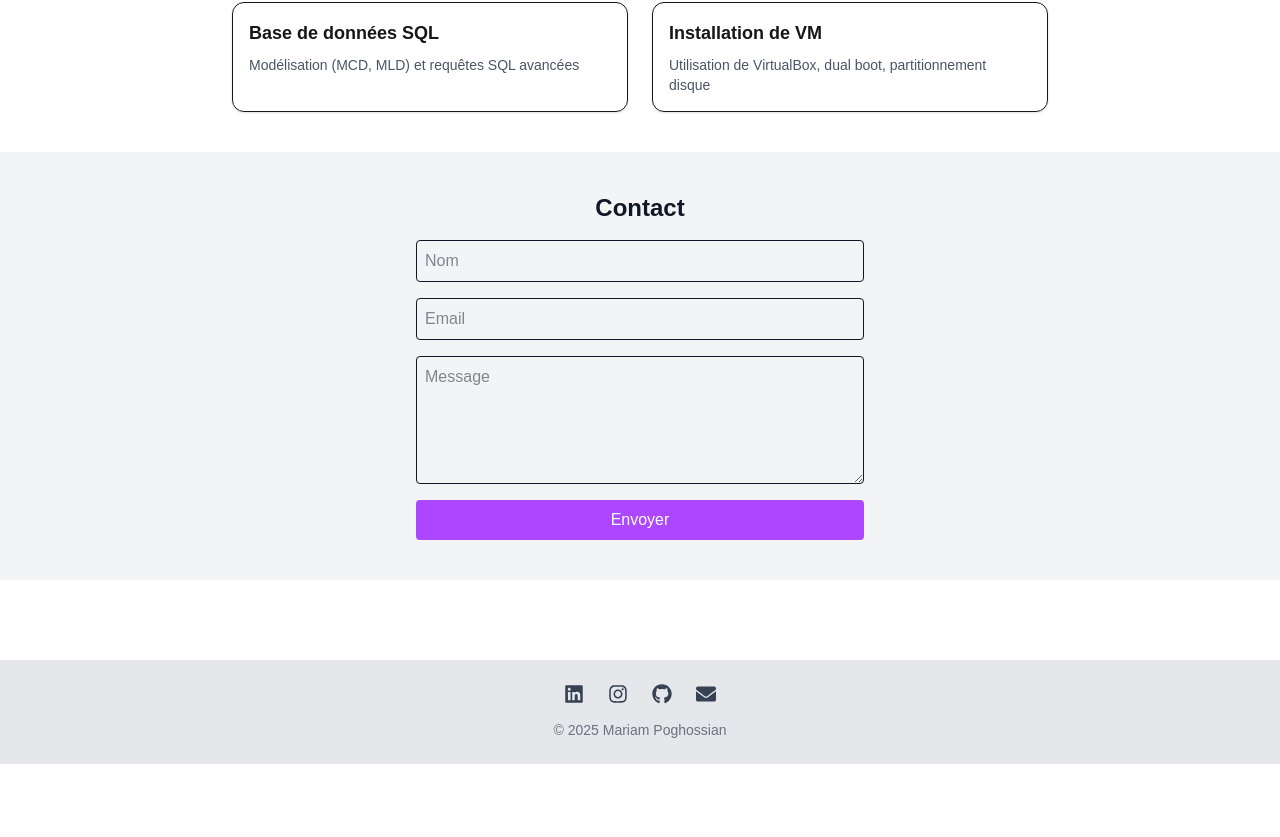
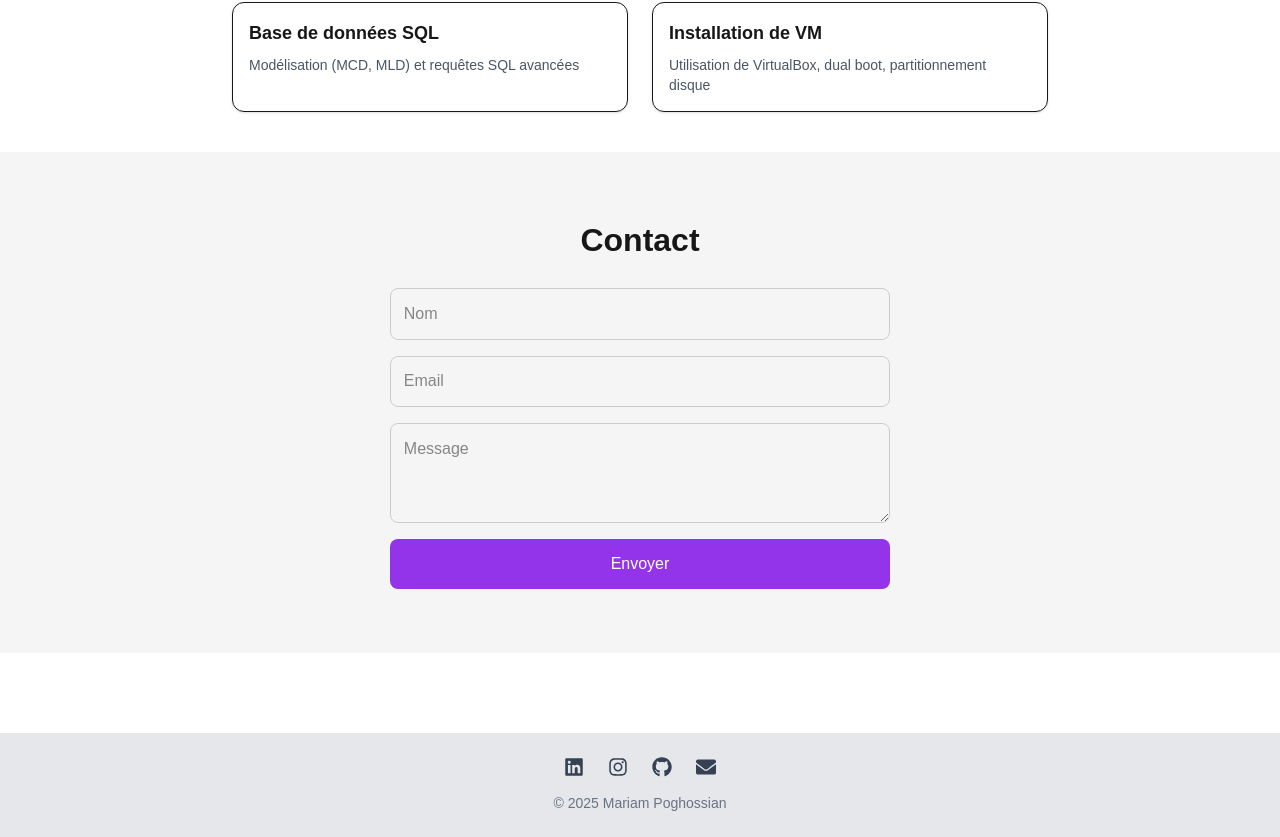
Before and after one commit to Mariam-Pgs/portfolio, a Next.js app: page / in a window 1280 px wide. Shown: the part 2648-3485 px from the top of the page. Before the commit the page ends 3412 px from the top, so only its background shows below. Built offline with nearby package versions, Linux system fonts and the light colour scheme.

Commit message:
probleme couleur contact reglé

```diff
--- a/src/components/Contact.tsx
+++ b/src/components/Contact.tsx
@@ -36,7 +36,11 @@ export default function Contact() {
     <motion.section
       ref={ref}
       id="contact"
-      className="p-10 bg-gray-100 dark:bg-gray-800 text-center text-gray-900 dark:text-white scroll-mt-24"
+      style={{
+        padding: "4rem 2rem",
+        backgroundColor: "#f5f5f5",
+        textAlign: "center",
+      }}
       initial="hidden"
       animate={controls}
       variants={{
@@ -44,34 +48,45 @@ export default function Contact() {
         visible: { opacity: 1, y: 0, transition: { duration: 0.5 } },
       }}
     >
-      <h3 className="text-2xl font-semibold mb-4">Contact</h3>
-      <form onSubmit={handleSubmit} className="flex flex-col gap-4 max-w-md mx-auto items-center">
+<h3 style={{ fontSize: "2rem", fontWeight: "bold", marginBottom: "1.5rem" }}>Contact</h3>
+      <form
+        onSubmit={handleSubmit}
+        style={{
+          display: "flex",
+          flexDirection: "column",
+          gap: "1rem",
+          maxWidth: "500px",
+          margin: "0 auto",
+        }}
+      >
         <input
           type="text"
           placeholder="Nom"
-          className="border rounded p-2 w-full"
           value={name}
           onChange={(e) => setName(e.target.value)}
+          style={inputStyle}
         />
         <input
           type="email"
           placeholder="Email"
-          className="border rounded p-2 w-full"
           value={email}
           onChange={(e) => setEmail(e.target.value)}
+          style={inputStyle}
         />
         <textarea
           placeholder="Message"
-          className="border rounded p-2 h-32 w-full"
           value={message}
           onChange={(e) => setMessage(e.target.value)}
+          style={{ ...inputStyle, minHeight: "100px", resize: "vertical" }}
         />
-        {error && <p className="text-red-500 text-sm">{error}</p>}
+        {error && (
+          <p style={{ color: "red", fontSize: "0.9rem" }}>{error}</p>
+        )}
         <AnimatePresence>
           {success && (
             <motion.p
               key="success"
-              className="text-green-600 text-sm font-medium"
+              style={{ color: "green", fontSize: "0.9rem", fontWeight: 500 }}
               initial={{ opacity: 0, y: 20 }}
               animate={{ opacity: 1, y: 0 }}
               exit={{ opacity: 0, y: 20 }}
@@ -83,7 +98,15 @@ export default function Contact() {
         </AnimatePresence>
         <button
           type="submit"
-          className="bg-purple-500 text-white p-2 rounded hover:bg-purple-600 w-full"
+          style={{
+            backgroundColor: "#9333ea",
+            color: "white",
+            padding: "0.8rem",
+            border: "none",
+            borderRadius: "8px",
+            fontSize: "1rem",
+            cursor: "pointer",
+          }}
         >
           Envoyer
         </button>
@@ -91,3 +114,12 @@ export default function Contact() {
     </motion.section>
   );
 }
+
+const inputStyle = {
+  width: "100%",
+  padding: "0.8rem",
+  border: "1px solid #ccc",
+  borderRadius: "8px",
+  fontSize: "1rem",
+  fontFamily: "inherit",
+};
```
